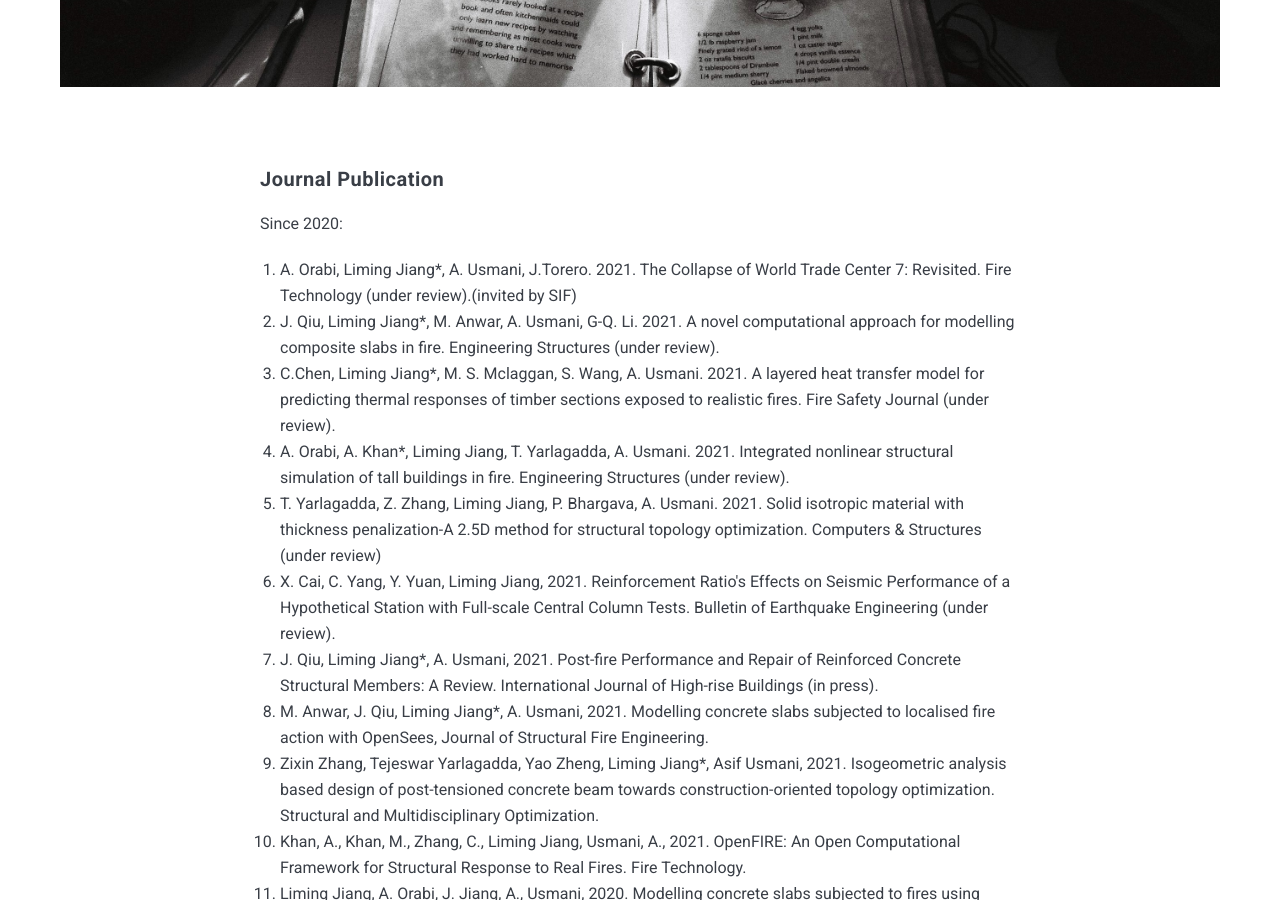
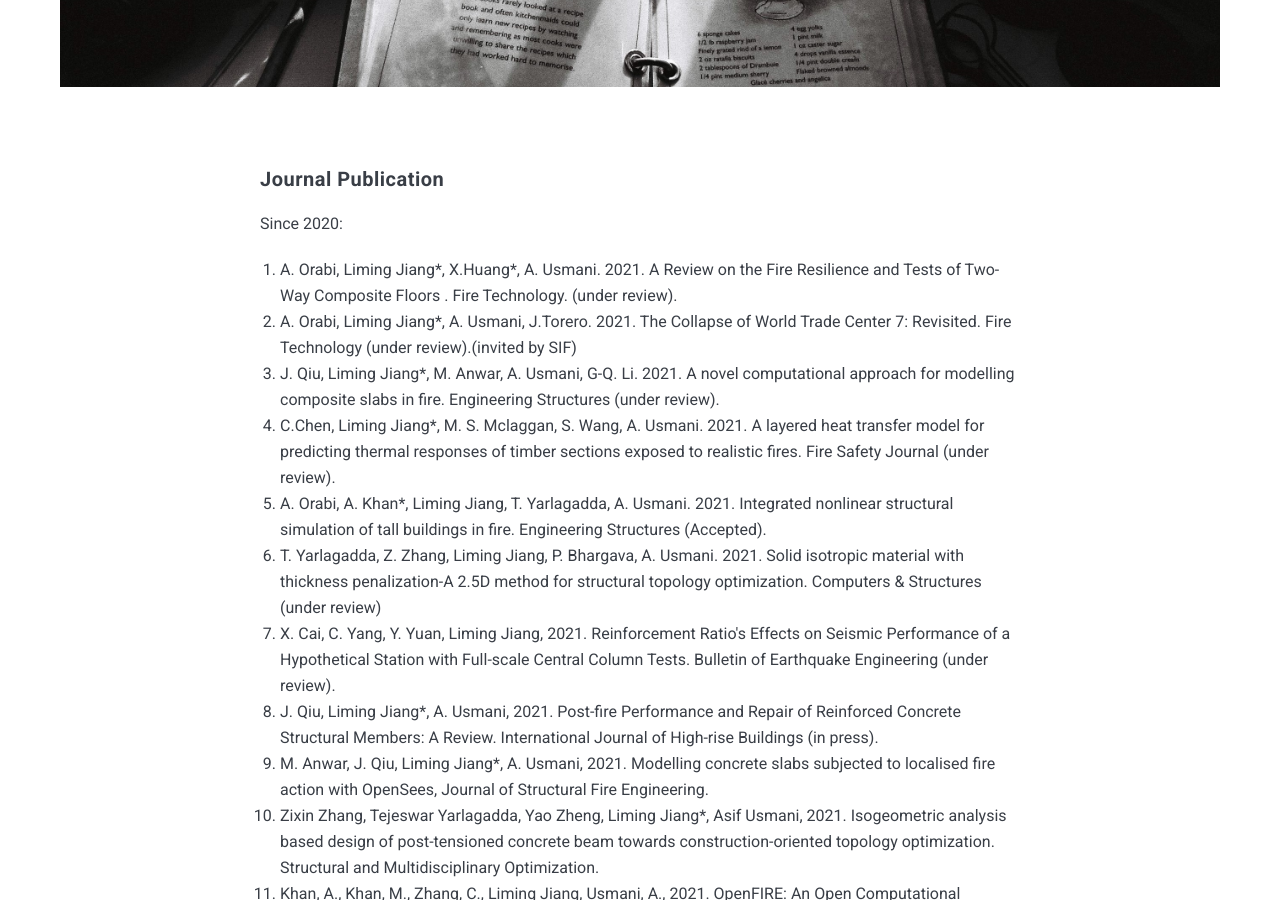
Before and after one commit to LimingXLiming/JiangLiming, a Jekyll site: the page built from _pages/Publication.md, in a window 1280 px wide and 900 px high, scrolled down 544 px. Built offline with Jekyll 4.4.1, drawn with Linux system fonts in a browser that asks for light colours; nearby versions of some CDN libraries.

Commit message:
Update Publication.md

```diff
--- a/_pages/Publication.md
+++ b/_pages/Publication.md
@@ -7,10 +7,11 @@ image: pub.jpg
 #### Journal Publication
 <p>Since 2020:</p>
 <ol>
+  <li>A. Orabi, Liming Jiang*, X.Huang*, A. Usmani.  2021. A Review on the Fire Resilience and Tests of Two-Way Composite Floors . Fire Technology. (under review).</li>
   <li>A. Orabi, Liming Jiang*, A. Usmani, J.Torero.  2021. The Collapse of World Trade Center 7: Revisited. Fire Technology (under review).(invited by SIF)</li>
   <li>J. Qiu, Liming Jiang*, M. Anwar, A. Usmani, G-Q. Li.  2021. A novel computational approach for modelling composite slabs in fire. Engineering Structures (under review).</li>
   <li>C.Chen, Liming Jiang*, M. S. Mclaggan, S. Wang, A. Usmani. 2021. A layered heat transfer model for predicting thermal responses of timber sections exposed to realistic fires. Fire Safety Journal (under review).</li>
-  <li>A. Orabi, A. Khan*, Liming Jiang, T. Yarlagadda, A. Usmani. 2021. Integrated nonlinear structural simulation of tall buildings in fire. Engineering Structures (under review).</li>
+  <li>A. Orabi, A. Khan*, Liming Jiang, T. Yarlagadda, A. Usmani. 2021. Integrated nonlinear structural simulation of tall buildings in fire. Engineering Structures (Accepted).</li>
   <li>T. Yarlagadda, Z. Zhang, Liming Jiang, P. Bhargava, A. Usmani. 2021. Solid isotropic material with thickness penalization-A 2.5D method for structural topology optimization. Computers & Structures (under review)</li>
   <li> X. Cai, C. Yang, Y. Yuan, Liming Jiang, 2021. Reinforcement Ratio's Effects on Seismic Performance of a Hypothetical Station with Full-scale Central Column Tests. Bulletin of Earthquake Engineering (under review).</li>
   <li>J. Qiu, Liming Jiang*, A. Usmani, 2021. Post-fire Performance and Repair of Reinforced Concrete Structural Members: A Review. International Journal of High-rise Buildings (in press). </li>
```
